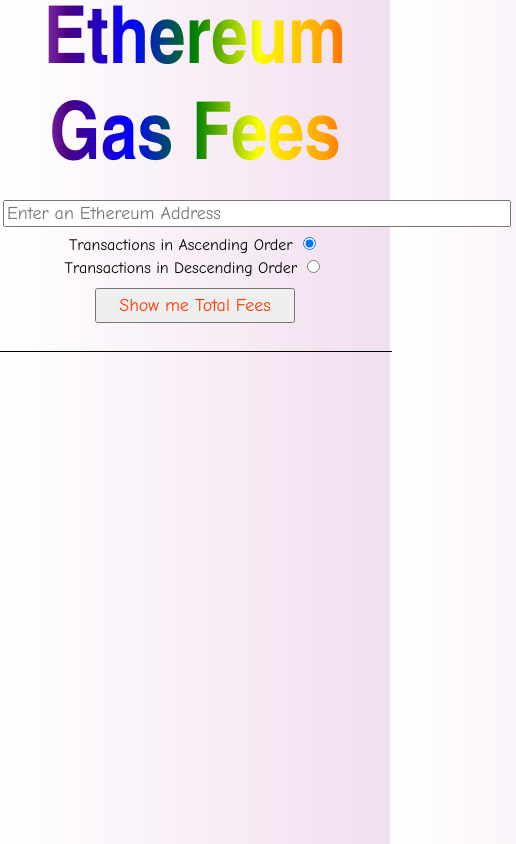
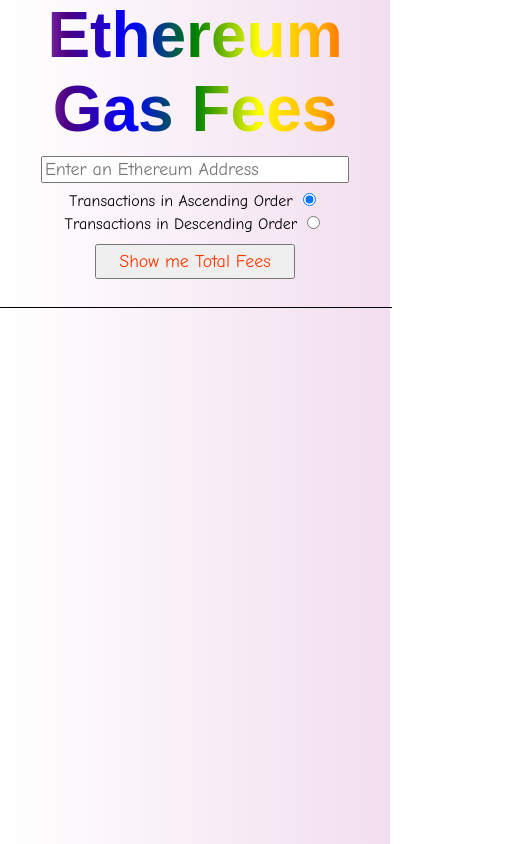
Before and after one commit to anthonycbl/ethereum-gas-burned-app, a website built with Parcel: page src/index.html in a window 390 px wide. Shown: the whole page, 516 px wide, since content can reach past the window. Built offline with nearby package versions, Linux system fonts and the light colour scheme.

Commit message:
fixed mobile functionality

```diff
--- a/src/style.css
+++ b/src/style.css
@@ -14,9 +14,9 @@
 
 h1 {
   text-align: center;
-  font-family: "Arial Narrow";
-  font-size: 500%;
-
+  font-family: "Arial";
+  font-weight: bold;
+  font-size: 400%;
   background-image: linear-gradient(
     to left,
     red,
@@ -51,6 +51,9 @@
   width: 500px;
   margin: 5px;
 }
+
+
+
 
 input[type="radio"] {
   margin: 5px;
@@ -124,3 +127,8 @@
     opacity: 0;
   }
 }
+
+@media (max-width: 600px) {
+  .address {
+  width: 300px;
+ }
```
